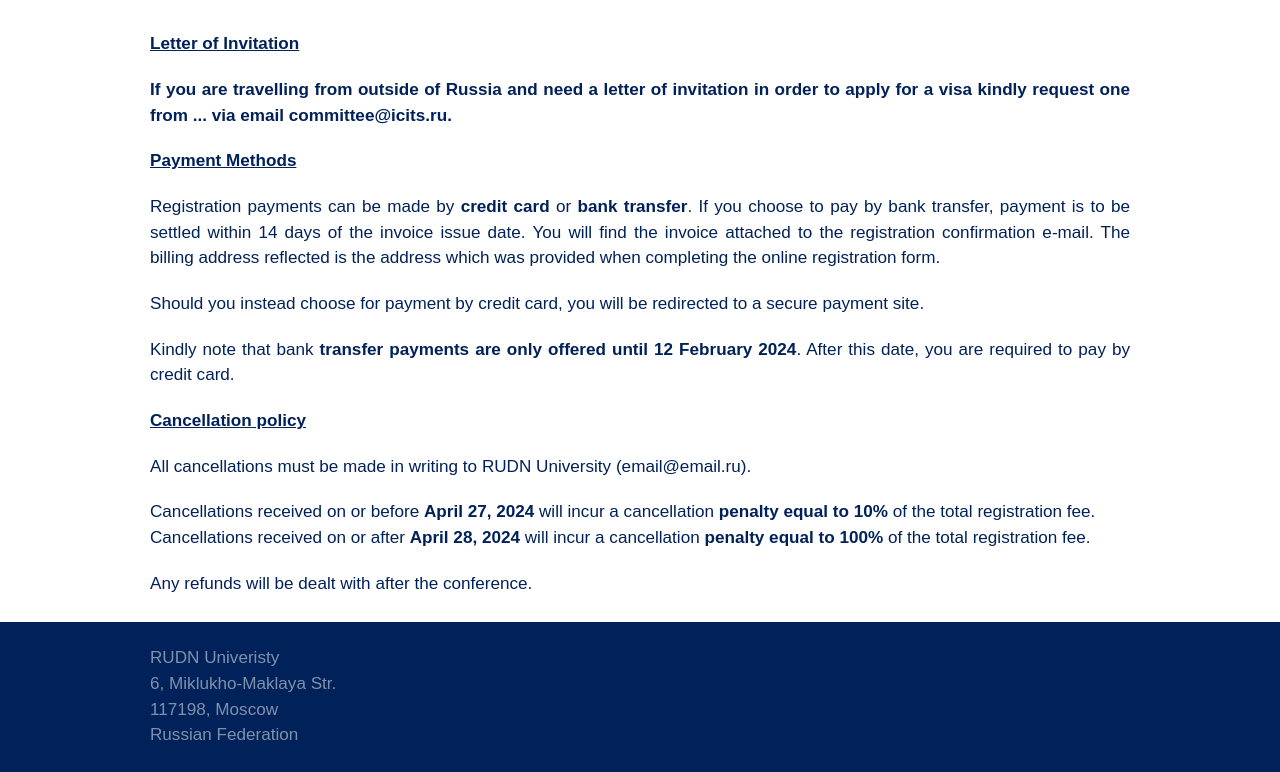
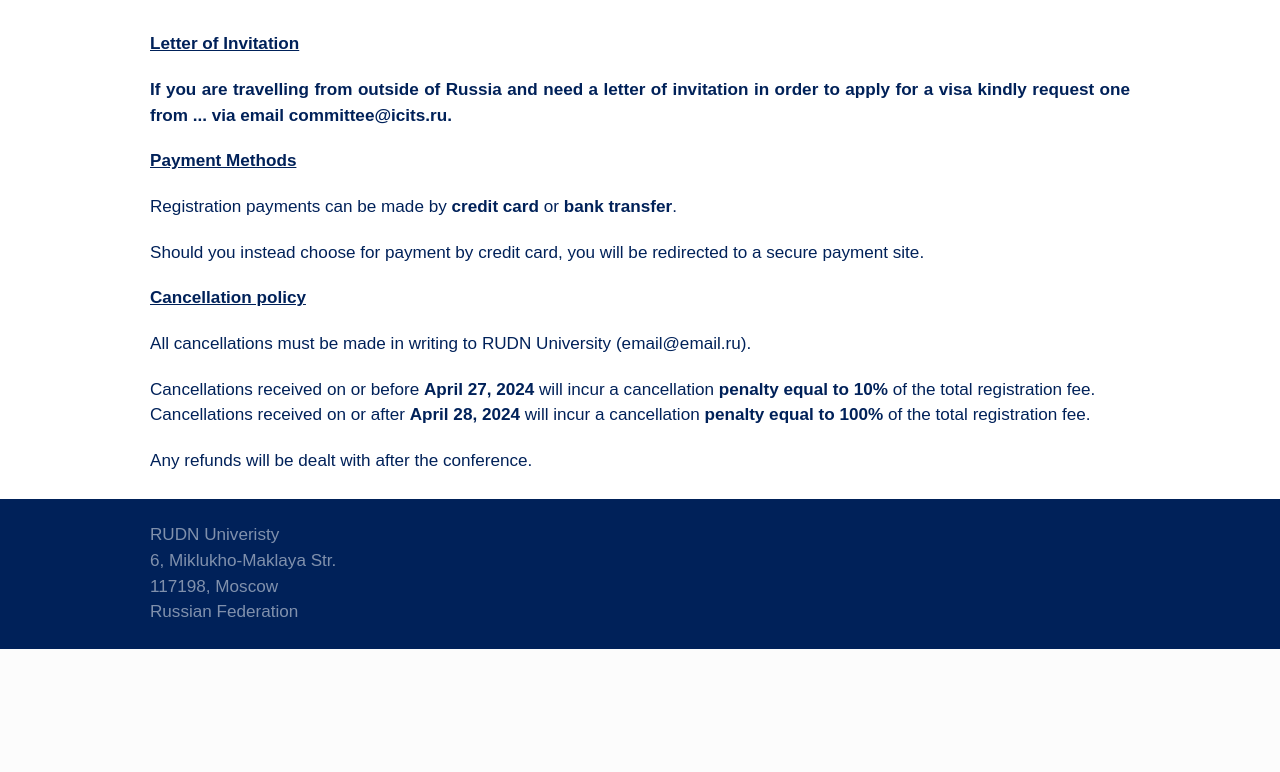
Before and after one commit to EfremovEgor/icits.ru, a Django app: page /registration in a window 1280 px wide. Shown: the part 817-1589 px from the top of the page. After the commit the page ends 1466 px from the top, so only its background shows below. Run offline with Django 5.2, Linux system fonts and the light colour scheme; some libraries are stand-ins or nearby versions.

Commit message:
update registration.html

```diff
--- a/icSubmissionWebsite/information_pages/templates/information_pages/registration.html
+++ b/icSubmissionWebsite/information_pages/templates/information_pages/registration.html
@@ -310,11 +310,7 @@
     "
   >
     Registration payments can be made by <b>credit card</b> or
-    <b>bank transfer</b>. If you choose to pay by bank transfer, payment is to
-    be settled within 14 days of the invoice issue date. You will find the
-    invoice attached to the registration confirmation e-mail. The billing
-    address reflected is the address which was provided when completing the
-    online registration form.
+    <b>bank transfer</b>.
   </p>
   <p
     style="
@@ -327,18 +323,7 @@
     Should you instead choose for payment by credit card, you will be redirected
     to a secure payment site.
   </p>
-  <p
-    style="
-      font-size: 1.07rem;
-      font-family: Arial, 'Helvetica Neue', Helvetica, sans-serif;
-      color: #002159;
-      text-align: justify;
-    "
-  >
-    Kindly note that bank
-    <b>transfer payments are only offered until 12 February 2024</b>. After this
-    date, you are required to pay by credit card.
-  </p>
+
   <p
     style="
       font-size: 1.07rem;
```
